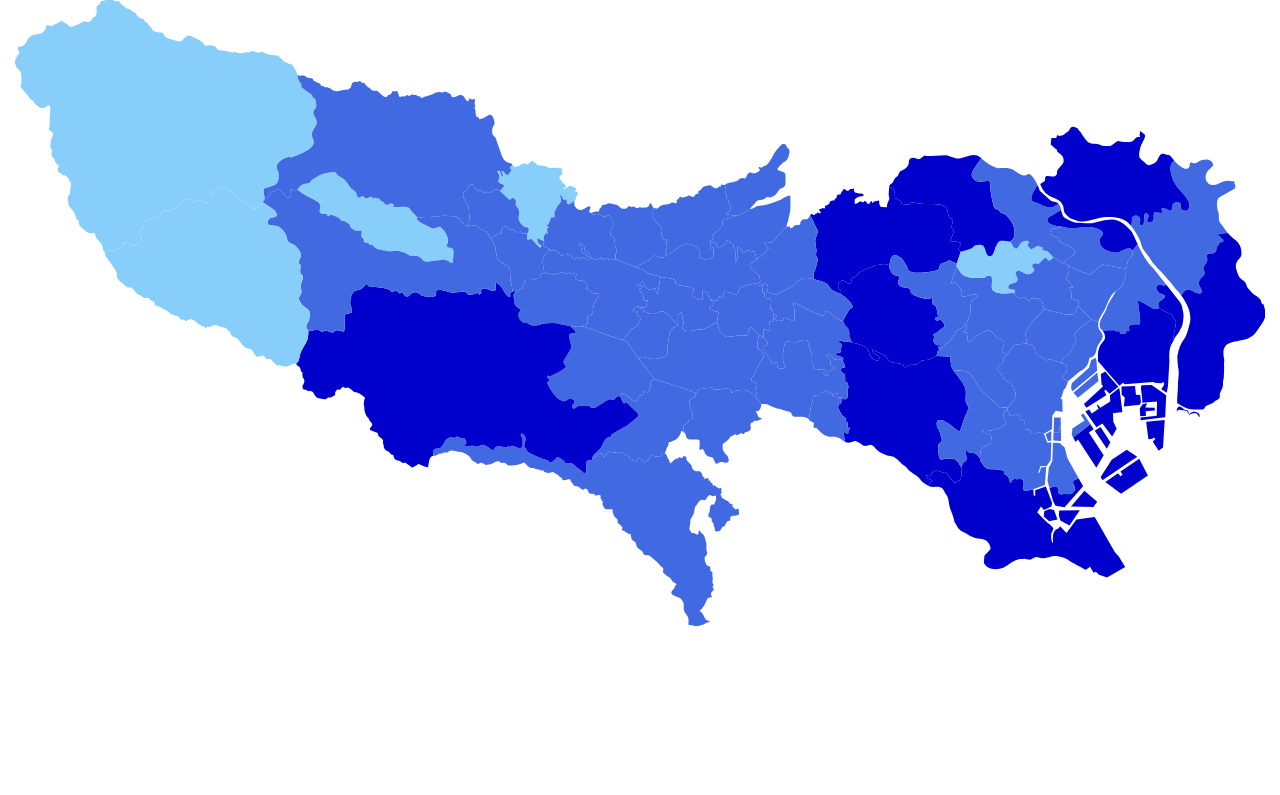
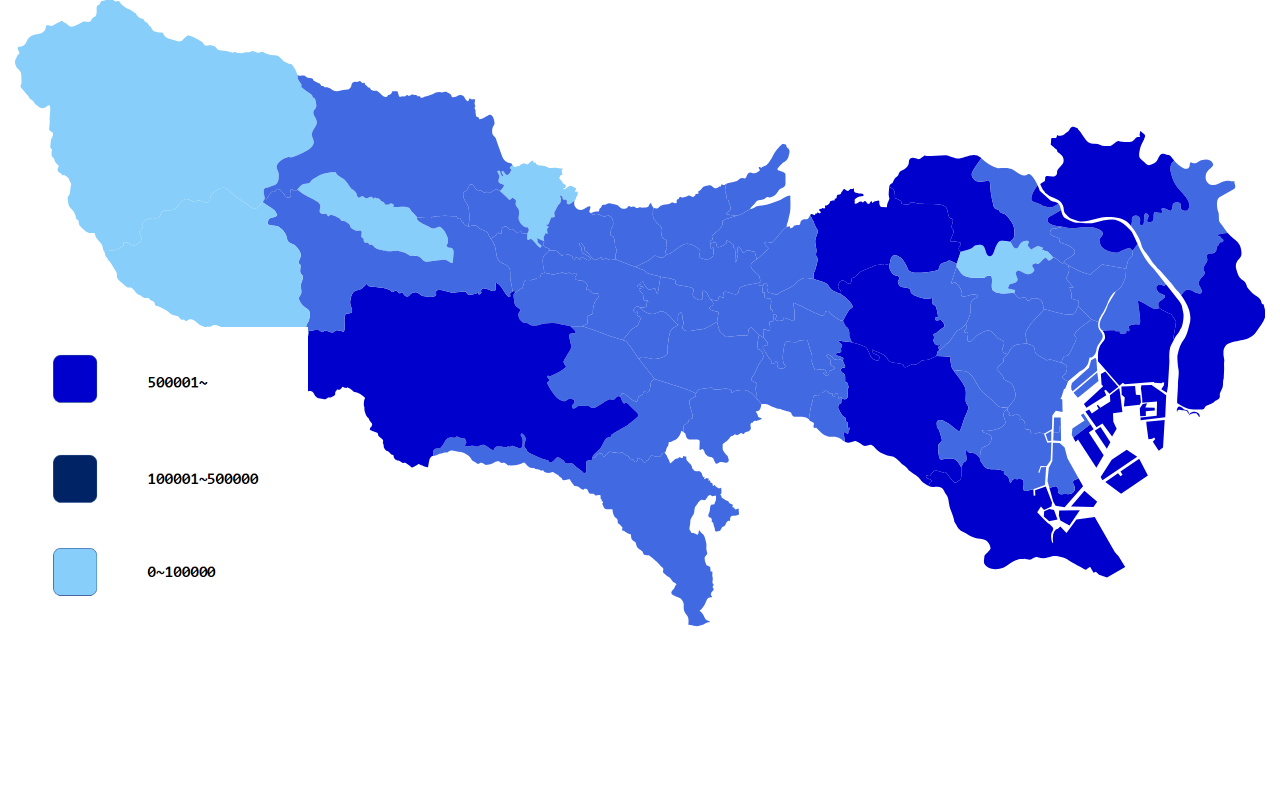
Before and after one commit to soozhin/World-Information-Map, a Django app: page /worldmap/Tokyo in a window 1280 px wide. Shown: the part 116-911 px from the top of the page. Before the commit the page ends 743 px from the top, so only its background shows below. Run offline with Django 3.2, Linux system fonts and the light colour scheme.

Commit message:
Update Tokyo.html

```diff
--- a/PBLproject/worldmap/templates/worldmap/Tokyo.html
+++ b/PBLproject/worldmap/templates/worldmap/Tokyo.html
@@ -17,6 +17,11 @@
 	<meta name="description" content="" />
 	<meta name="viewport" content="width=device-width, initial-scale=1" />
 	<link rel="stylesheet" href="{% static 'css/todouhuken.css' %}" />
+	<link
+	rel="stylesheet"
+	type="text/css"
+	href="{% static '/css/Tokyo.css' %}"
+	/>
 </head>
 
 <body>
@@ -167,6 +172,11 @@
 		</svg>
 
 	</div>
+
+		<div class="Tokyo1">
+		<img src="{% static 'Osakapopulationscale.png' %}" class="Tokyo2">
+	</div>
+
 	<script src="{% static 'javascript/todouhuken.js' %}"></script>
 </body>
 
```
